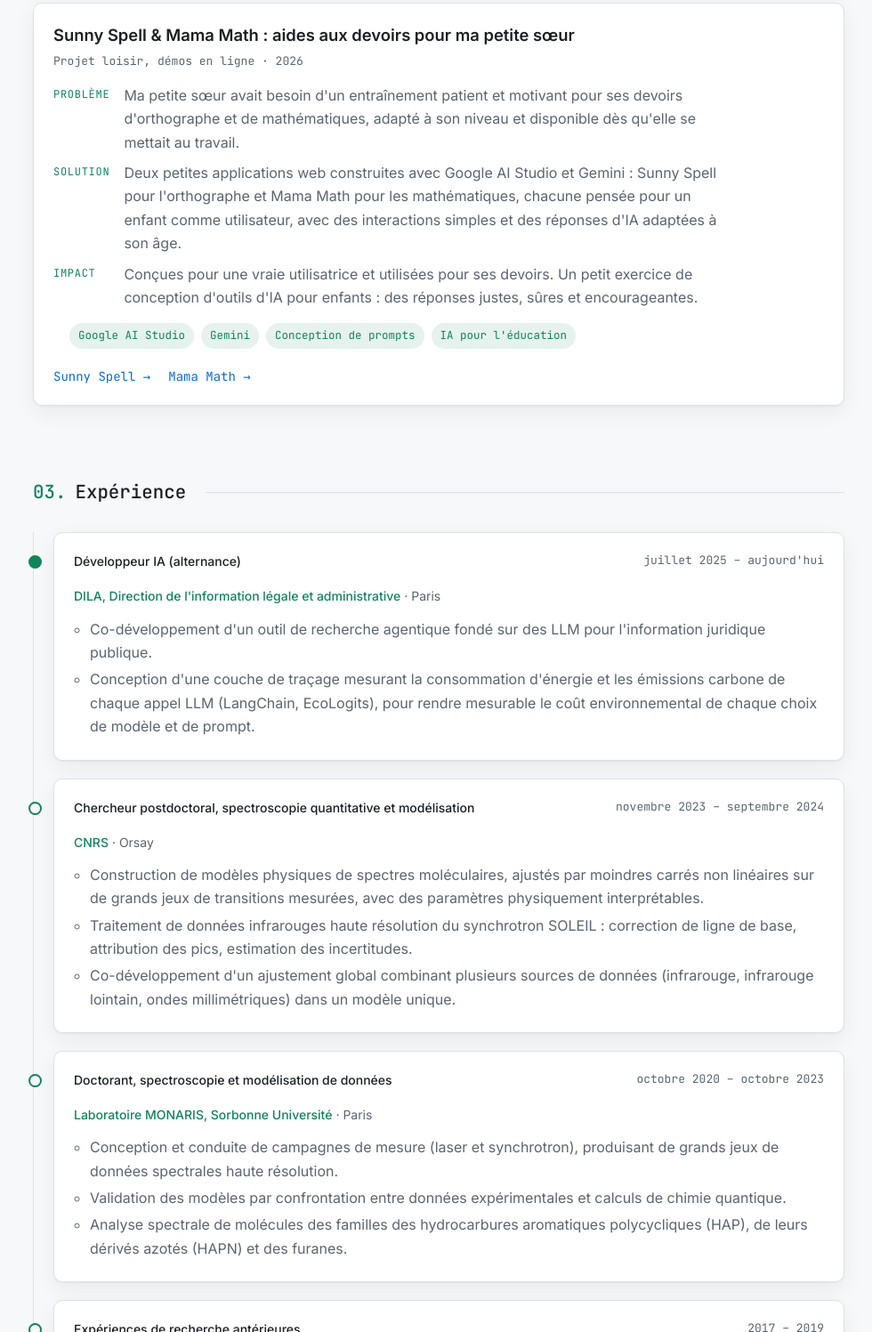
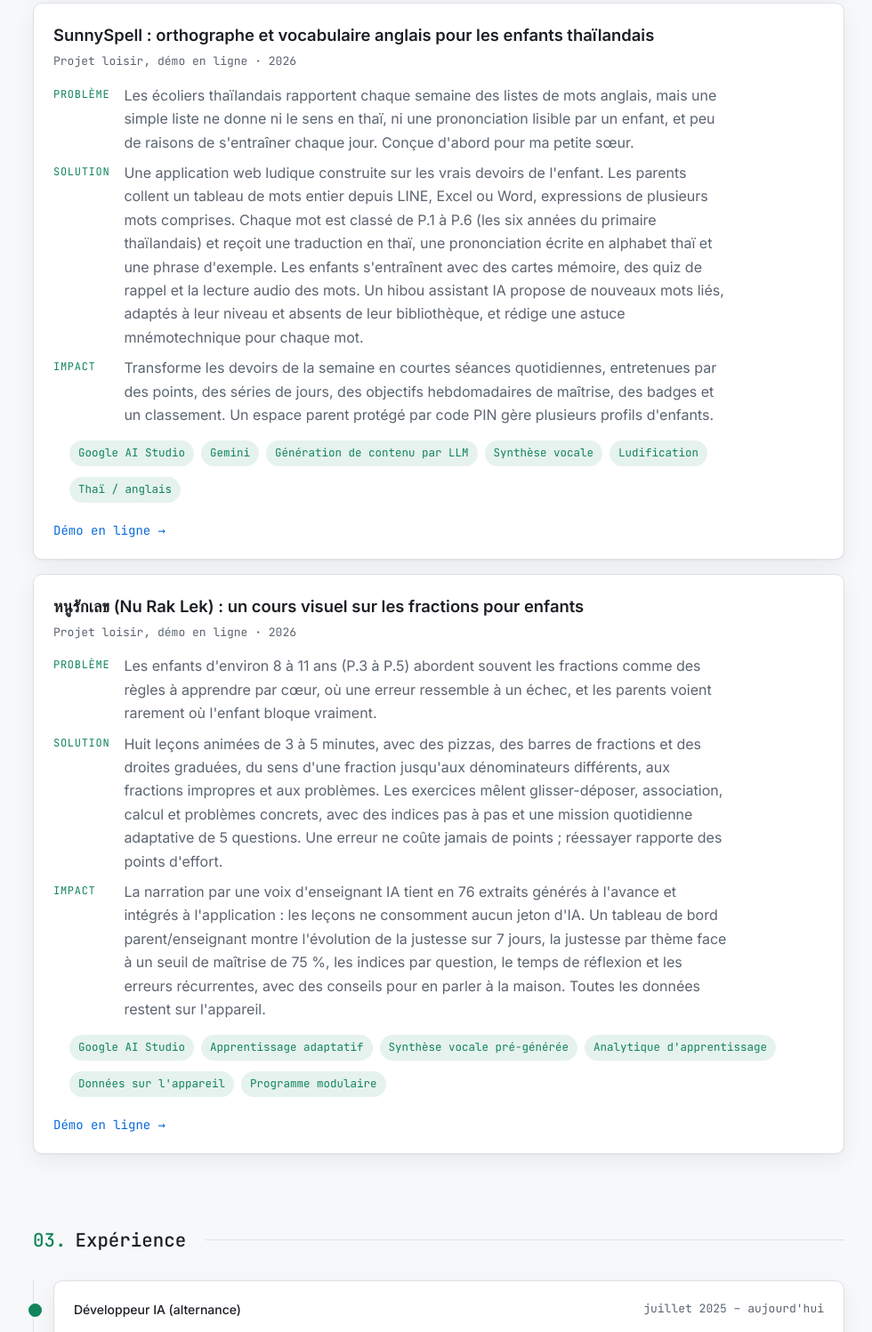
Before and after one commit to Sathapana/sathapana.github.io, a plain HTML site: page fr/index.html in a window 1280 px wide. Shown: the part 3325-4822 px from the top of the page at 89% size, without its empty margins (147-1127 px from the left). Drawn offline with Linux system fonts and the light colour scheme.

Commit message:
Split homework helpers into SunnySpell and Nu Rak Lek project cards
Co-Authored-By: Claude Opus 5.5 <noreply@anthropic.com>
Claude-Session: https://claude.ai/code/session_01Az3Fdobrtvn6kANnAGStwf

```diff
--- a/fr/index.html
+++ b/fr/index.html
@@ -198,25 +198,49 @@
           </p>
         </article>
         <article class="card project-card">
-          <h3 class="project-title">Sunny Spell &amp; Mama Math : aides aux devoirs pour ma petite sœur</h3>
-          <p class="project-meta mono">Projet loisir, démos en ligne · 2026</p>
+          <h3 class="project-title"><a href="https://sunny-spell.ai.studio" target="_blank" rel="noopener">SunnySpell : orthographe et vocabulaire anglais pour les enfants thaïlandais</a></h3>
+          <p class="project-meta mono">Projet loisir, démo en ligne · 2026</p>
           <dl class="psi">
             <dt class="mono">Problème</dt>
-            <dd>Ma petite sœur avait besoin d'un entraînement patient et motivant pour ses devoirs d'orthographe et de mathématiques, adapté à son niveau et disponible dès qu'elle se mettait au travail.</dd>
+            <dd>Les écoliers thaïlandais rapportent chaque semaine des listes de mots anglais, mais une simple liste ne donne ni le sens en thaï, ni une prononciation lisible par un enfant, et peu de raisons de s'entraîner chaque jour. Conçue d'abord pour ma petite sœur.</dd>
             <dt class="mono">Solution</dt>
-            <dd>Deux petites applications web construites avec Google AI Studio et Gemini : Sunny Spell pour l'orthographe et Mama Math pour les mathématiques, chacune pensée pour un enfant comme utilisateur, avec des interactions simples et des réponses d'IA adaptées à son âge.</dd>
+            <dd>Une application web ludique construite sur les vrais devoirs de l'enfant. Les parents collent un tableau de mots entier depuis LINE, Excel ou Word, expressions de plusieurs mots comprises. Chaque mot est classé de P.1 à P.6 (les six années du primaire thaïlandais) et reçoit une traduction en thaï, une prononciation écrite en alphabet thaï et une phrase d'exemple. Les enfants s'entraînent avec des cartes mémoire, des quiz de rappel et la lecture audio des mots. Un hibou assistant IA propose de nouveaux mots liés, adaptés à leur niveau et absents de leur bibliothèque, et rédige une astuce mnémotechnique pour chaque mot.</dd>
             <dt class="mono">Impact</dt>
-            <dd>Conçues pour une vraie utilisatrice et utilisées pour ses devoirs. Un petit exercice de conception d'outils d'IA pour enfants : des réponses justes, sûres et encourageantes.</dd>
+            <dd>Transforme les devoirs de la semaine en courtes séances quotidiennes, entretenues par des points, des séries de jours, des objectifs hebdomadaires de maîtrise, des badges et un classement. Un espace parent protégé par code PIN gère plusieurs profils d'enfants.</dd>
           </dl>
           <ul class="chips">
             <li class="chip">Google AI Studio</li>
             <li class="chip">Gemini</li>
-            <li class="chip">Conception de prompts</li>
-            <li class="chip">IA pour l'éducation</li>
+            <li class="chip">Génération de contenu par LLM</li>
+            <li class="chip">Synthèse vocale</li>
+            <li class="chip">Ludification</li>
+            <li class="chip">Thaï / anglais</li>
           </ul>
           <p class="project-links mono">
-            <a href="https://sunny-spell.ai.studio" target="_blank" rel="noopener">Sunny Spell →</a>
-            <a href="https://mama-math.ai.studio" target="_blank" rel="noopener">Mama Math →</a>
+            <a href="https://sunny-spell.ai.studio" target="_blank" rel="noopener">Démo en ligne →</a>
+          </p>
+        </article>
+        <article class="card project-card">
+          <h3 class="project-title"><a href="https://mama-math.ai.studio" target="_blank" rel="noopener"><span lang="th">หนูรักเลข</span> (Nu Rak Lek) : un cours visuel sur les fractions pour enfants</a></h3>
+          <p class="project-meta mono">Projet loisir, démo en ligne · 2026</p>
+          <dl class="psi">
+            <dt class="mono">Problème</dt>
+            <dd>Les enfants d'environ 8 à 11 ans (P.3 à P.5) abordent souvent les fractions comme des règles à apprendre par cœur, où une erreur ressemble à un échec, et les parents voient rarement où l'enfant bloque vraiment.</dd>
+            <dt class="mono">Solution</dt>
+            <dd>Huit leçons animées de 3 à 5 minutes, avec des pizzas, des barres de fractions et des droites graduées, du sens d'une fraction jusqu'aux dénominateurs différents, aux fractions impropres et aux problèmes. Les exercices mêlent glisser-déposer, association, calcul et problèmes concrets, avec des indices pas à pas et une mission quotidienne adaptative de 5 questions. Une erreur ne coûte jamais de points ; réessayer rapporte des points d'effort.</dd>
+            <dt class="mono">Impact</dt>
+            <dd>La narration par une voix d'enseignant IA tient en 76 extraits générés à l'avance et intégrés à l'application : les leçons ne consomment aucun jeton d'IA. Un tableau de bord parent/enseignant montre l'évolution de la justesse sur 7 jours, la justesse par thème face à un seuil de maîtrise de 75 %, les indices par question, le temps de réflexion et les erreurs récurrentes, avec des conseils pour en parler à la maison. Toutes les données restent sur l'appareil.</dd>
+          </dl>
+          <ul class="chips">
+            <li class="chip">Google AI Studio</li>
+            <li class="chip">Apprentissage adaptatif</li>
+            <li class="chip">Synthèse vocale pré-générée</li>
+            <li class="chip">Analytique d'apprentissage</li>
+            <li class="chip">Données sur l'appareil</li>
+            <li class="chip">Programme modulaire</li>
+          </ul>
+          <p class="project-links mono">
+            <a href="https://mama-math.ai.studio" target="_blank" rel="noopener">Démo en ligne →</a>
           </p>
         </article>
       </div>
```
Also changed, not shown: index.html (+33 -9 lines).
